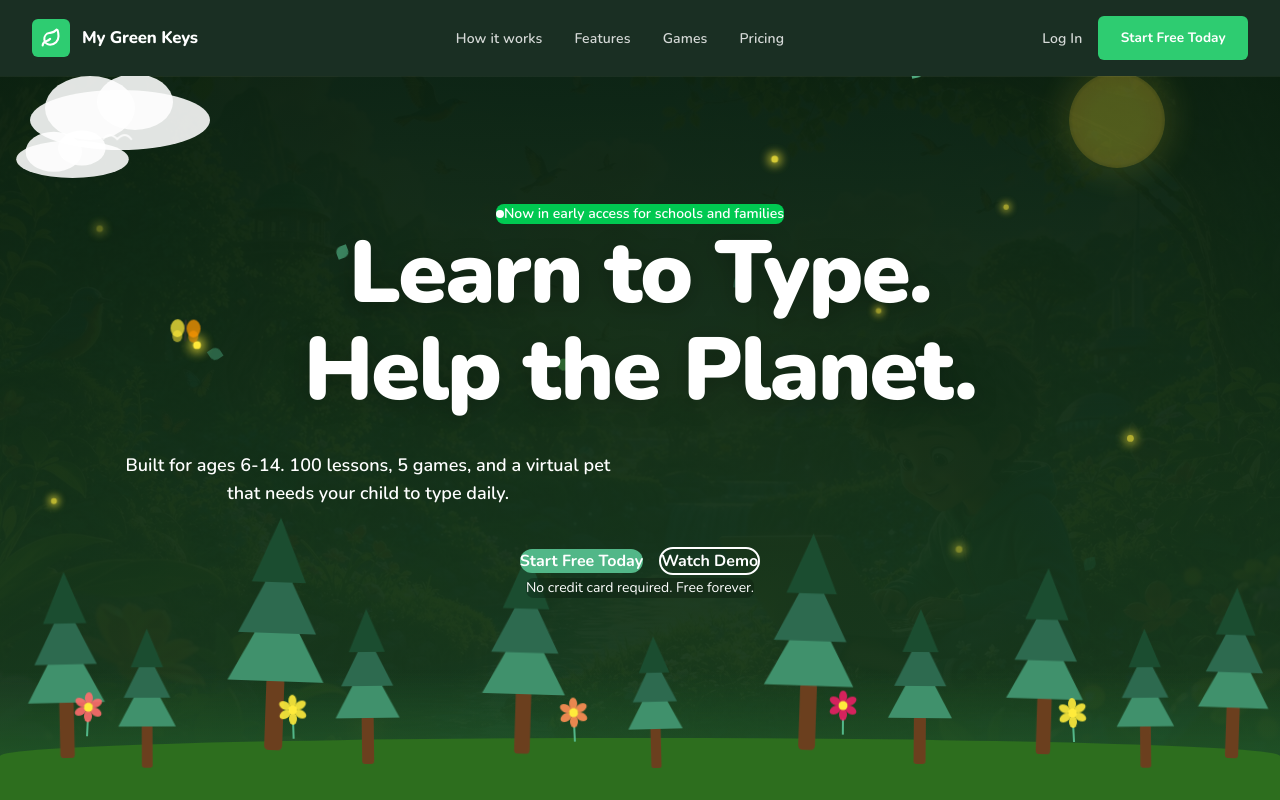
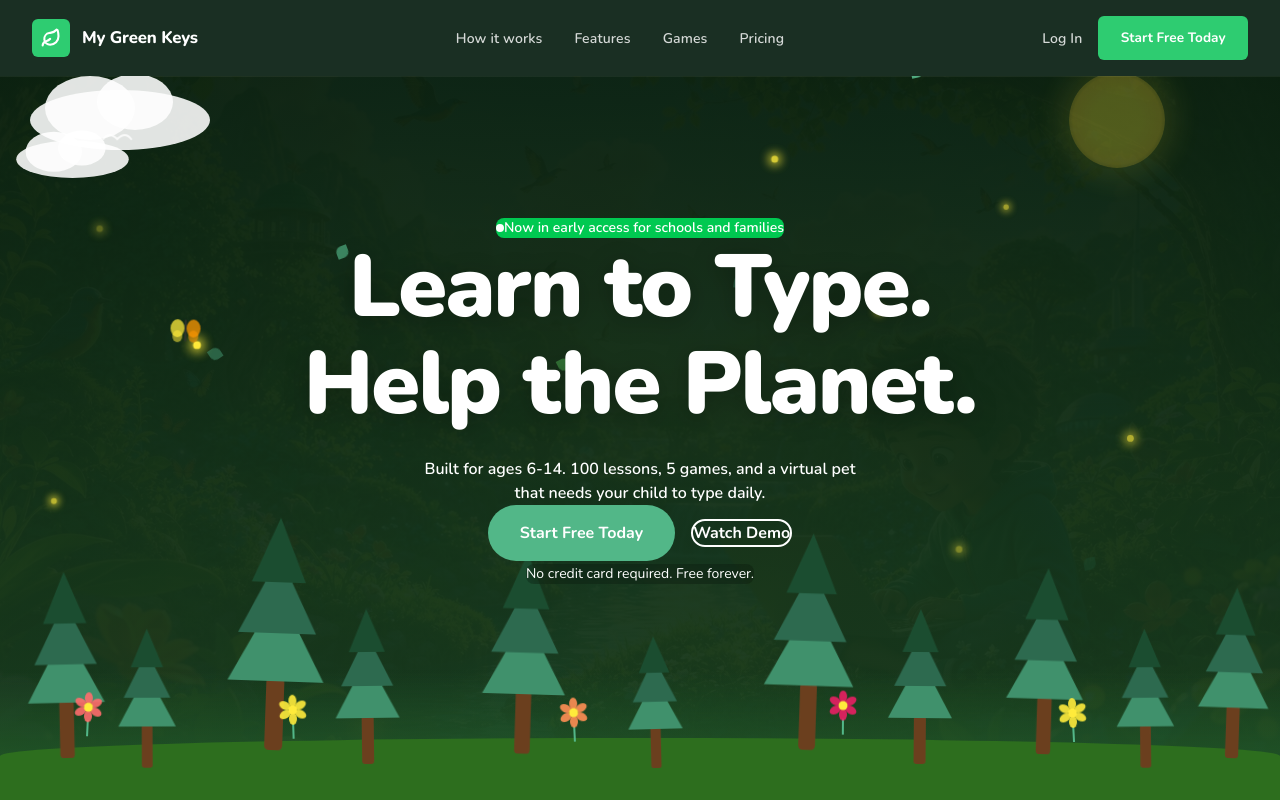
Before and after one commit to waleedbinkhalid86/my-green-keys, a Next.js app: page / in a window 1280 px wide. Shown: the top 800 px of the page. Built offline with nearby package versions, Linux system fonts and the light colour scheme.

Commit message:
force inline styles on hero subtitle and CTA button

```diff
--- a/src/app/page.tsx
+++ b/src/app/page.tsx
@@ -358,8 +358,16 @@ export default function HomePage() {
           </h1>
 
           <p
-            className="mx-auto block w-full max-w-2xl text-center text-white text-lg"
-            style={{ animation: "float-up 0.9s ease 0.5s both", marginTop: "2rem", marginBottom: "2.5rem" }}
+            className=""
+            style={{
+              textAlign: "center",
+              color: "white",
+              maxWidth: "600px",
+              marginLeft: "auto",
+              marginRight: "auto",
+              display: "block",
+              width: "100%",
+            }}
           >
             Built for ages 6-14. 100 lessons, 5 games, and a virtual pet
             <br />
@@ -372,7 +380,15 @@ export default function HomePage() {
           >
             <Link
               href="/signup"
-              className="inline-block bg-[#52B788] text-white rounded-full px-8 py-4 font-bold hover:bg-[#40916C] transition"
+              style={{
+                backgroundColor: "#52B788",
+                color: "white",
+                borderRadius: "9999px",
+                padding: "16px 32px",
+                fontWeight: "bold",
+                display: "inline-block",
+                textDecoration: "none",
+              }}
             >
               Start Free Today
             </Link>
```
